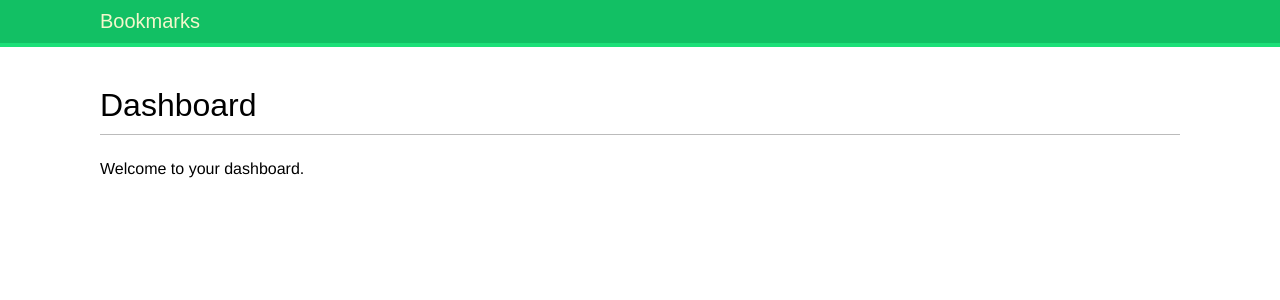
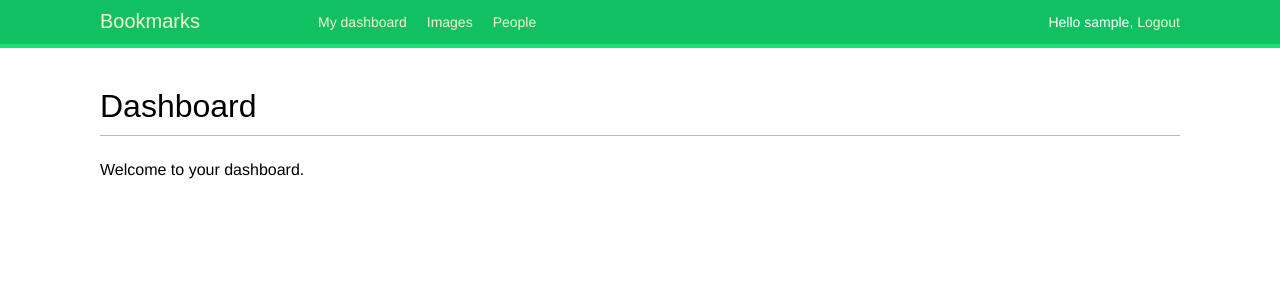
Before and after one commit to athiqur/Social, a Django app: page /account/ in a window 1280 px wide. Shown: the top 300 px of the page. Run offline with Django 4.2, Linux system fonts and the light colour scheme; the visitor is signed in with stand-in values (Sample User, id 1); some web fonts are replaced.

Commit message:
Create logout view

```diff
--- a/bookmarks/account/templates/base.html
+++ b/bookmarks/account/templates/base.html
@@ -10,11 +10,31 @@
 <body>
     <div id="header">
         <span class="logo">Bookmarks</span>
+        {% if request.user.is_authenticated %}
+       <ul class="menu">
+         <li {% if section == 'social:dashboard' %}class="selected"{% endif %}>
+           <a href="{% url 'social:dashboard' %}">My dashboard</a>
+         </li>
+         <li {% if section == "images" %}class="selected"{% endif %}>
+           <a href="#">Images</a>
+         </li>
+         <li {% if section == "people" %}class="selected"{% endif %}>
+           <a href="#">People</a>
+         </li>
+       </ul>
+     {% endif %}
+     <span class="user">
+       {% if request.user.is_authenticated %}
+       Hello {{ request.user.username }},
+         <a href="{% url 'social:logout' %}">Logout</a>
+       {% else %}
+         <a href="{% url 'social:login' %}">Log-in</a>
+       {% endif %}
+</span>
     </div>
     <div id="content">
         {% block content %}
         {% endblock %}
     </div>
 </body>
-
 </html>
--- a/bookmarks/account/templates/registration/login.html
+++ b/bookmarks/account/templates/registration/login.html
@@ -8,7 +8,7 @@
 <p>Please, use the following form to log-in:</p>
 {% endif %}
 <div class="login-form">
-<form action="{% url 'social:dashboard' %}" method="post">
+<form action="{% url 'social:login' %}" method="post">
 {{ form.as_p }}
 {% csrf_token %}
 <input type="hidden" name="next" value="{{ next }}" />
--- a/bookmarks/account/urls.py
+++ b/bookmarks/account/urls.py
@@ -6,5 +6,6 @@ app_name = "social"
 
 urlpatterns = [
     path("login/", auth_views.LoginView.as_view(), name="login"),
+    path("logout/", auth_views.LogoutView.as_view(), name="logout"),
     path("", views.dashboard, name="dashboard"),
 ]
--- a/bookmarks/bookmarks/settings.py
+++ b/bookmarks/bookmarks/settings.py
@@ -107,7 +107,9 @@ AUTH_PASSWORD_VALIDATORS = [
 ]
 
 
-LOGIN_URL = reverse_lazy("login")
+LOGIN_URL = reverse_lazy("social:login")
+LOGOUT_URL = reverse_lazy("social:logout")
+LOGIN_REDIRECT_URL = reverse_lazy("social:dashboard")
 
 # Internationalization
 # https://docs.djangoproject.com/en/4.1/topics/i18n/
```
Also changed, not shown: bookmarks/account/templates/registration/logged_out.html (added, +9 -0 lines), bookmarks/account/tests/test_views.py (+16 -0 lines).
